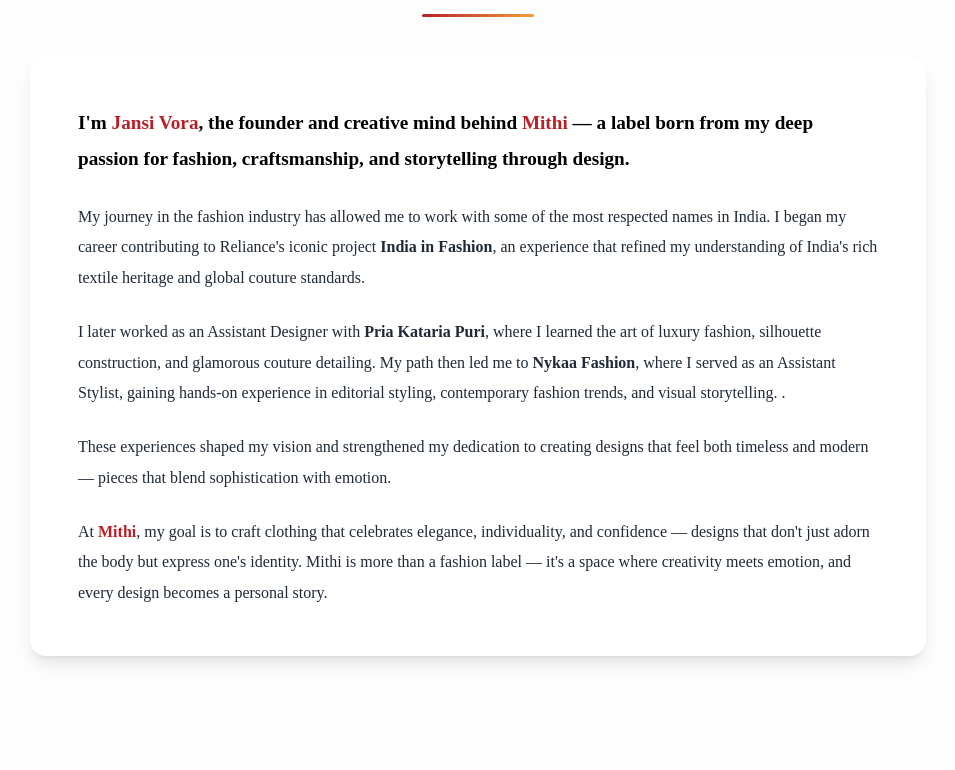
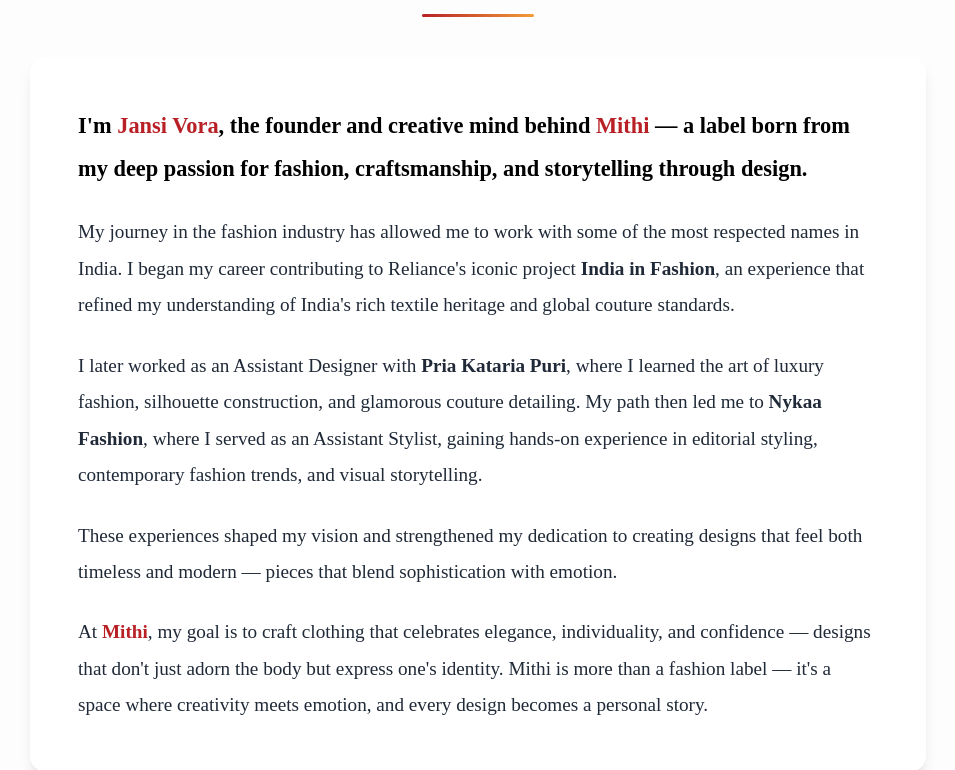
Before and after one commit to dhruvivora0310-gif/mithi-website, a React (Vite) app: page / in a window 1280 px wide. Shown: the part 950-1720 px from the top of the page, without its empty margins (162-1117 px from the left). Built offline with nearby package versions, Linux system fonts and the light colour scheme; a web font is replaced by a local one.

Commit message:
Updated About and Hero section section text

```diff
--- a/src/Components/About.jsx
+++ b/src/Components/About.jsx
@@ -48,7 +48,7 @@
           }}
         >
           <p className="text-gray-800 mb-6" style={{
-            fontSize: "1.2rem",
+            fontSize: "1.4rem",
             lineHeight: "1.9",
             color: "black",
             fontWeight:"bold",
@@ -61,7 +61,7 @@
 
           <p className="text-600 mb-6"
           style={{
-            fontSize: "1rem",
+            fontSize: "1.2rem",
             lineHeight: "1.9",
             }}>
             My journey in the fashion industry has allowed me to work with some of the
@@ -74,7 +74,7 @@
 
           <p className="text-black-600 mb-6"
           style={{
-            fontSize: "1rem",
+            fontSize: "1.2rem",
             lineHeight: "1.9",
             }}>
             I later worked as an Assistant Designer with{" "}
@@ -84,12 +84,11 @@
             <span className="font-semibold">Nykaa Fashion</span>, where I served as an
             Assistant Stylist, gaining hands-on experience in editorial styling,
             contemporary fashion trends, and visual storytelling.
-            .
           </p>
 
           <p className="text-black-1000 mb-6"
           style={{
-            fontSize: "1rem",
+            fontSize: "1.2rem",
             lineHeight: "1.9",
             }}>
             These experiences shaped my vision and strengthened my dedication to
@@ -100,7 +99,7 @@
         <p
           className="text-black-1000"
           style={{
-            fontSize: "1rem",
+            fontSize: "1.2rem",
             lineHeight: "1.9",
           }}
         >
```
